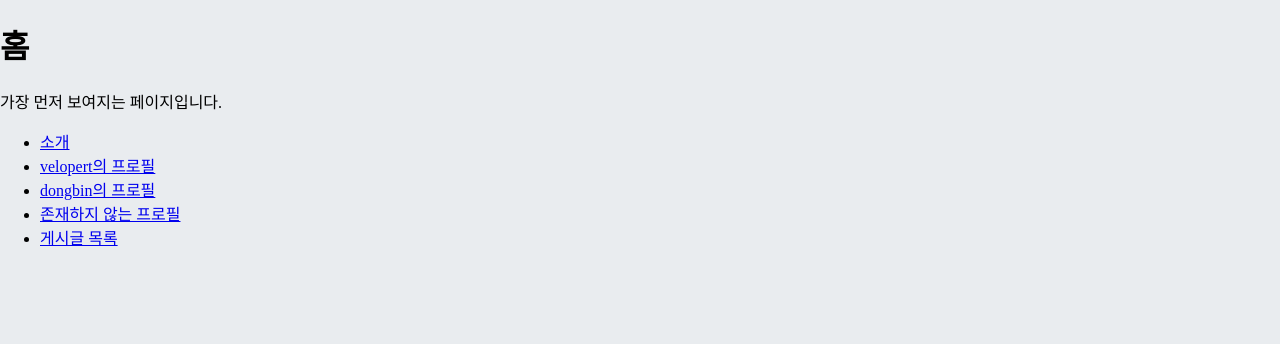
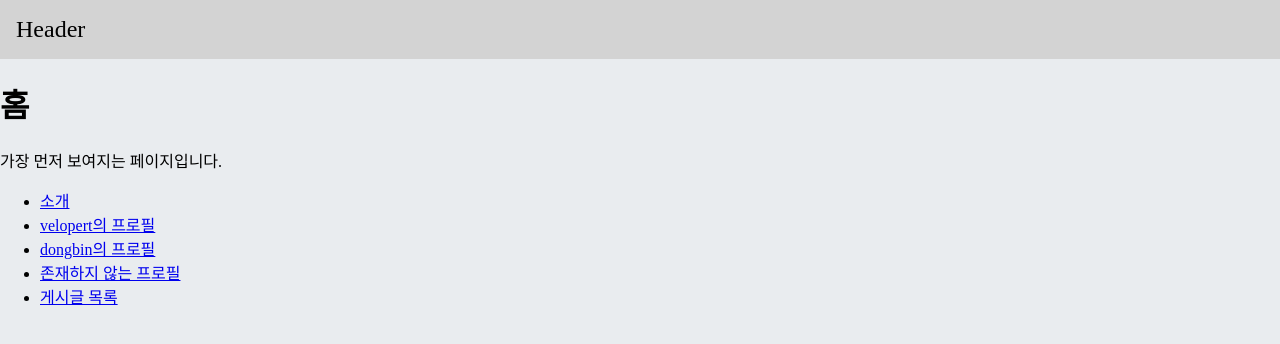
Before and after one commit to bnitech/technique-for-dealing-with-react, a React app: page / in a window 1280 px wide. Shown: the top 344 px of the page. Built offline with nearby package versions, Linux system fonts and the light colour scheme.

Commit message:
[dongbin] #13.5.1

```diff
--- a/src/App.tsx
+++ b/src/App.tsx
@@ -6,13 +6,16 @@ import About from './pages/About';
 import Profile from './pages/Profile';
 import Articles from './pages/Articles';
 import Article from './pages/Article';
+import Layout from "./layout";
 
 const App = () => {
   return (
     <Routes>
-      <Route path="/" element={<Home />} />
-      <Route path="/about" element={<About />} />
-      <Route path="/profiles/:username" element={<Profile />} />
+      <Route element={<Layout />}>
+        <Route path="/" element={<Home />} />
+        <Route path="/about" element={<About />} />
+        <Route path="/profiles/:username" element={<Profile />} />
+      </Route>
       <Route path="/articles" element={<Articles />}>
         <Route path=":id" element={<Article />} />
       </Route>
--- /dev/null
+++ b/src/layout.tsx
@@ -0,0 +1,16 @@
+import { Outlet } from 'react-router-dom';
+
+const Layout = () => {
+  return (
+    <div>
+      <header style={{ background: 'lightgray', padding: 16, fontSize: 24 }}>
+        Header
+      </header>
+      <main>
+        <Outlet />
+      </main>
+    </div>
+  );
+};
+
+export default Layout;
```
